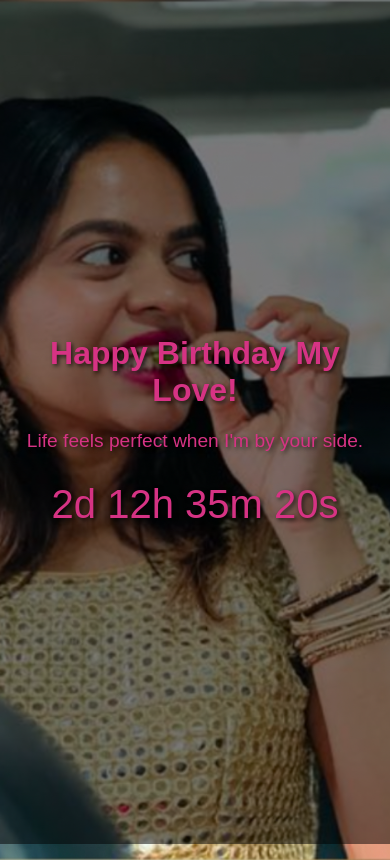
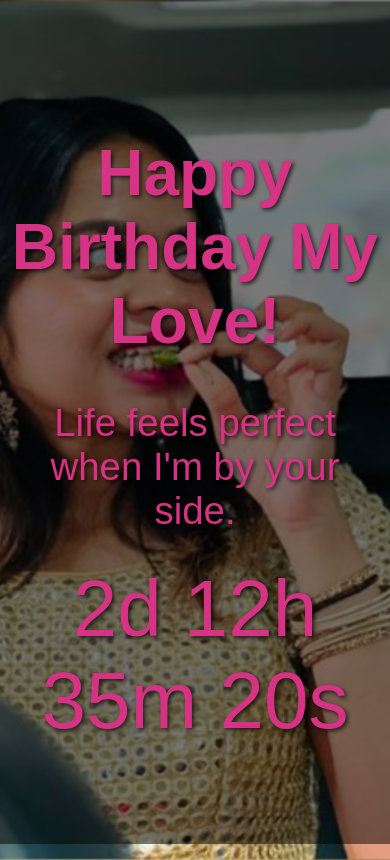
Before and after one commit to AnandChordiya07/Bday-timer, a plain HTML site: page index.html in a window 390 px wide. Drawn offline with Linux system fonts and the light colour scheme.

Commit message:
Update index.html
doubling font

```diff
--- a/index.html
+++ b/index.html
@@ -30,11 +30,11 @@
             text-shadow: 2px 2px 4px rgba(0, 0, 0, 0.7); /* Improves text visibility */
         }
         #countdown, #gift-section {
-            font-size: 3rem;
+            font-size: 6rem;
             margin-bottom: 20px;
         }
         #love-message {
-            font-size: 1.5rem;
+            font-size: 3rem;
             margin-bottom: 30px;
         }
         .gift-button {
@@ -47,24 +47,24 @@
         }
         @media (max-width: 600px) {
     h1 {
-        font-size: 2rem; /* Increase heading size */
+        font-size: 4rem; /* Increase heading size */
     }
 
     #love-message {
-        font-size: 1.2rem; /* Make love message bigger */
+        font-size: 2.4rem; /* Make love message bigger */
     }
 
     #countdown {
-        font-size: 2.5rem; /* Larger countdown for visibility */
+        font-size: 5rem; /* Larger countdown for visibility */
     }
 
     #gift-message {
-        font-size: 1.8rem; /* Ensure gift messages are prominent */
+        font-size: 3.6rem; /* Ensure gift messages are prominent */
     }
 
     .gift-button {
         padding: 12px 24px; /* Larger buttons for easy tapping */
-        font-size: 1.2rem;
+        font-size: 2.4rem;
     }
 }
     </style>
```
